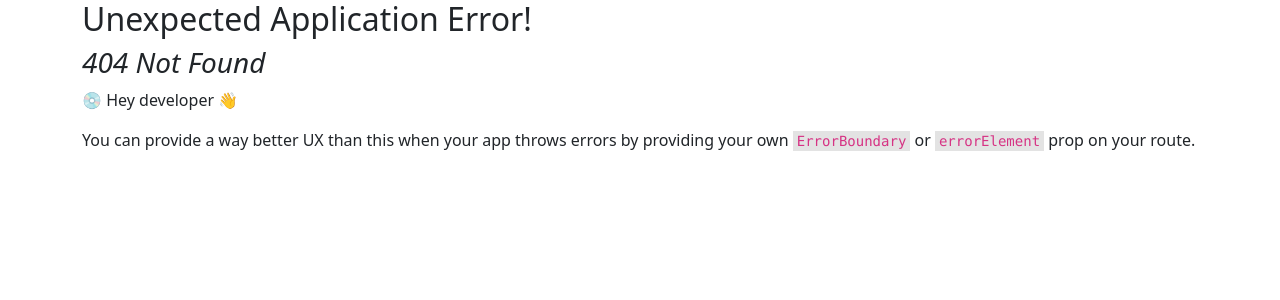
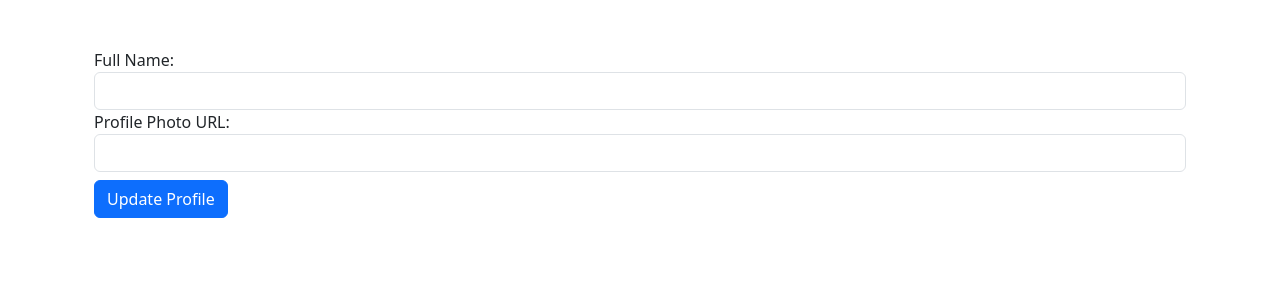
Before and after one commit to rishii-27/Expense-Tracker, a React (Create React App) app: page /complete in a window 1280 px wide. Before the commit this address had no page. Shown: the top 300 px of the page. Built offline with nearby package versions, Linux system fonts and the light colour scheme.

Commit message:
Added Update profile feature

```diff
--- a/src/App.js
+++ b/src/App.js
@@ -1,6 +1,8 @@
 import { RouterProvider, createBrowserRouter } from "react-router-dom";
 import SignUp from "./SignUp";
 import Welcome from "./Welcome";
+import UpdateProfile from "./UpdateProfile";
+import { StoreContextProvider } from "./StoreContext";
 
 function App() {
   const routes = createBrowserRouter([
@@ -12,12 +14,18 @@ function App() {
       path: "/welcome",
       element: <Welcome />,
     },
+    {
+      path: "/complete",
+      element: <UpdateProfile />,
+    },
   ]);
 
   return (
-    <div className="container">
-      <RouterProvider router={routes} />
-    </div>
+    <StoreContextProvider>
+      <div className="container">
+        <RouterProvider router={routes} />
+      </div>
+    </StoreContextProvider>
   );
 }
 
--- a/src/SignUp.js
+++ b/src/SignUp.js
@@ -1,5 +1,6 @@
-import React, { useRef, useState } from "react";
+import React, { useContext, useRef, useState } from "react";
 import { useNavigate } from "react-router-dom";
+import StoreContext from "./StoreContext";
 
 const SignUp = () => {
   const emailInputRef = useRef();
@@ -7,6 +8,7 @@ const SignUp = () => {
   const confirmpasswordInputRef = useRef();
   const [isLogin, setIsLogin] = useState(true);
   const navigate = useNavigate();
+  const storeCtx = useContext(StoreContext);
 
   const switchAuthModeHandler = () => {
     setIsLogin((prevState) => !prevState);
@@ -21,6 +23,8 @@ const SignUp = () => {
     const enteredConfirmPassword = confirmpasswordInputRef.current
       ? confirmpasswordInputRef.current.value
       : "";
+
+
     if (!isLogin) {
       if (enteredPassword === enteredConfirmPassword) {
         fetch(
@@ -37,6 +41,7 @@ const SignUp = () => {
           .then((res) => res.json())
           .then((data) => {
             console.log("User has successfully signed up");
+
             emailInputRef.current.value = "";
             passwordInputRef.current.value = "";
             confirmpasswordInputRef.current.value = "";
@@ -64,7 +69,8 @@ const SignUp = () => {
             emailInputRef.current.value = "";
             passwordInputRef.current.value = "";
             navigate("/welcome");
-            console.log("Welcome to Expense Tracker");
+            console.log("Welcome to Expense Tracker", data);
+            storeCtx.getToken(data.idToken);
           }
         })
         .catch((error) => console.error("Error during login:", error));
--- /dev/null
+++ b/src/StoreContext.js
@@ -0,0 +1,27 @@
+import React, { useState } from "react";
+
+const StoreContext = React.createContext({});
+
+export const StoreContextProvider = (props) => {
+  const loggedInStatus = localStorage.getItem("token");
+  const [token, setToken] = useState(!!loggedInStatus);
+
+  const getIdToken = (receivedToken) => {
+    localStorage.setItem("token", receivedToken);
+    setToken(receivedToken);
+  };
+
+  const contextValue = {
+    loginStatus: token,
+    getToken: getIdToken,
+  };
+  console.log(contextValue.loginStatus);
+
+  return (
+    <StoreContext.Provider value={contextValue}>
+      {props.children}
+    </StoreContext.Provider>
+  );
+};
+
+export default StoreContext;
--- /dev/null
+++ b/src/UpdateProfile.js
@@ -0,0 +1,63 @@
+import React, { useState } from "react";
+
+const UpdateProfile = () => {
+  const [fullName, setFullName] = useState("");
+  const [profilePhotoUrl, setProfilePhotoUrl] = useState("");
+
+  const handleSubmit = (e) => {
+    e.preventDefault();
+    // You can handle form submission logic here
+    console.log("Full Name:", fullName);
+    console.log("Profile Photo URL:", profilePhotoUrl);
+
+    fetch(
+      `https://identitytoolkit.googleapis.com/v1/accounts:update?key=AIzaSyBQGXF7XQ8qN-fY8qT8f7SuuJiwrIRZjsY`,
+      {
+        method: "POST",
+        body: JSON.stringify({
+          idToken: localStorage.getItem("token"),
+          displayName: fullName,
+          photoUrl: profilePhotoUrl,
+          deleteAttribute: ["DISPLAY_NAME"],
+          returnSecureToken: true,
+        }),
+      }
+    )
+      .then((res) => res.json())
+      .then((data) => console.log(data));
+  };
+
+  return (
+    <div className="container mt-5">
+      <form onSubmit={handleSubmit}>
+        <div className="form-group">
+          <label htmlFor="fullName">Full Name:</label>
+          <input
+            type="text"
+            className="form-control"
+            id="fullName"
+            value={fullName}
+            onChange={(e) => setFullName(e.target.value)}
+            required
+          />
+        </div>
+        <div className="form-group">
+          <label htmlFor="profilePhotoUrl">Profile Photo URL:</label>
+          <input
+            type="url"
+            className="form-control"
+            id="profilePhotoUrl"
+            value={profilePhotoUrl}
+            onChange={(e) => setProfilePhotoUrl(e.target.value)}
+            required
+          />
+        </div>
+        <button type="submit" className="btn btn-primary mt-2">
+          Update Profile
+        </button>
+      </form>
+    </div>
+  );
+};
+
+export default UpdateProfile;
--- a/src/Welcome.js
+++ b/src/Welcome.js
@@ -1,9 +1,20 @@
 import React from "react";
+import { Link } from "react-router-dom";
 
 const Welcome = () => {
   return (
-    <div className="container mt-5">
-      <h1>Welcome to Expense Tracker</h1>
+    <div className="mt-5">
+      <div className="row">
+        <div className="col-md-6">
+          <h4>Welcome to Expense Tracker</h4>
+        </div>
+        <div className="col-md-6 text-right">
+          <span>
+            Your profile is Incomplete <br />
+            <Link to="/complete">Complete Now</Link>
+          </span>
+        </div>
+      </div>
     </div>
   );
 };
```
